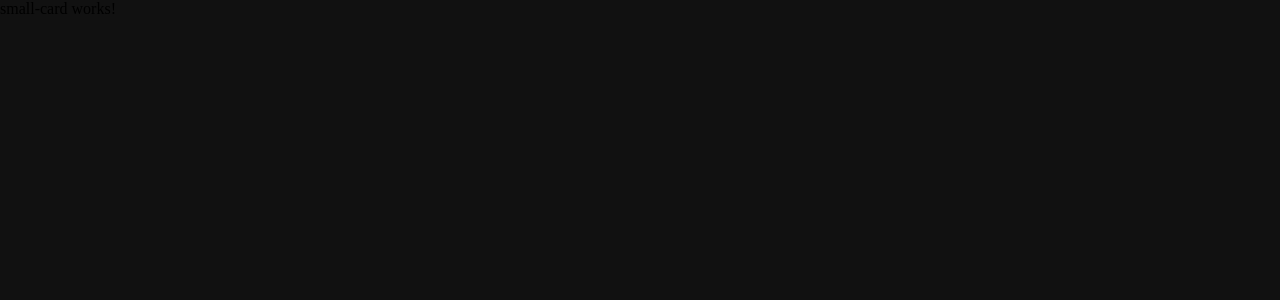
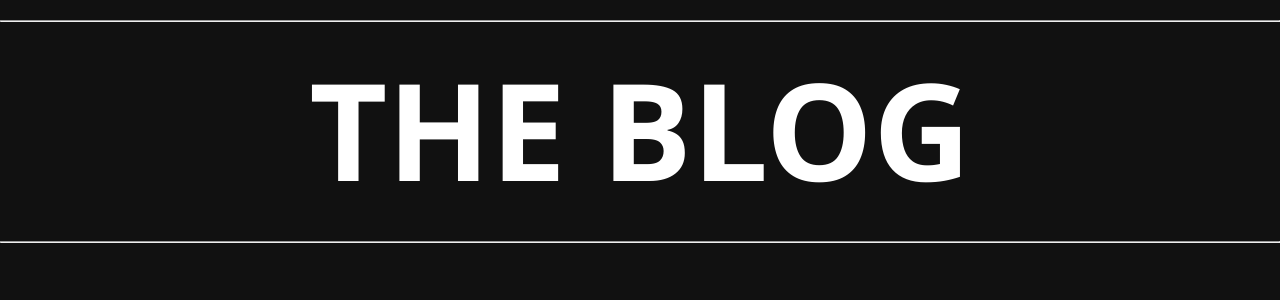
Before and after one commit to wesleyav/dio-desafio-criando-um-blog-com-angular, an Angular app: page / in a window 1280 px wide. Shown: the top 300 px of the page. Built offline with nearby package versions, Linux system fonts and the light colour scheme.

Commit message:
Adiciona menu title

```diff
--- a/src/app/app.component.html
+++ b/src/app/app.component.html
@@ -1,2 +1,2 @@
-<app-small-card></app-small-card>
+<app-menu-title></app-menu-title>
 <router-outlet></router-outlet>
--- a/src/app/components/menu-title/menu-title.component.css
+++ b/src/app/components/menu-title/menu-title.component.css
@@ -0,0 +1,17 @@
+.container__menu-title {
+  color: white;
+}
+
+.container__menu-title h1 {
+  margin-top: 15px;
+  margin-bottom: 15px;
+  font-size: 135px;
+  font-family: 'Segoe UI';
+  display: flex;
+  justify-content: center;
+}
+
+.container__menu-title hr {
+  margin-top: 20px;
+  margin-bottom: 5px;
+}
--- a/src/app/components/menu-title/menu-title.component.html
+++ b/src/app/components/menu-title/menu-title.component.html
@@ -1 +1,5 @@
-<p>menu-title works!</p>
+<div class="container__menu-title">
+  <hr />
+  <h1>THE BLOG</h1>
+  <hr />
+</div>
```
